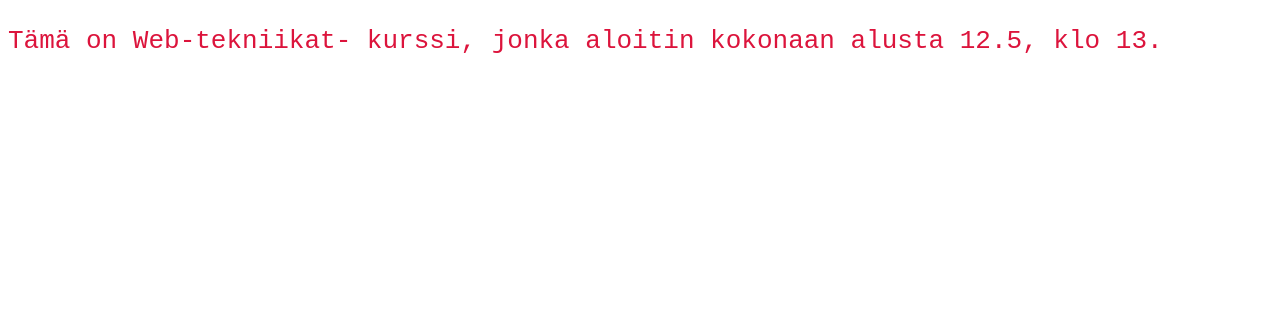
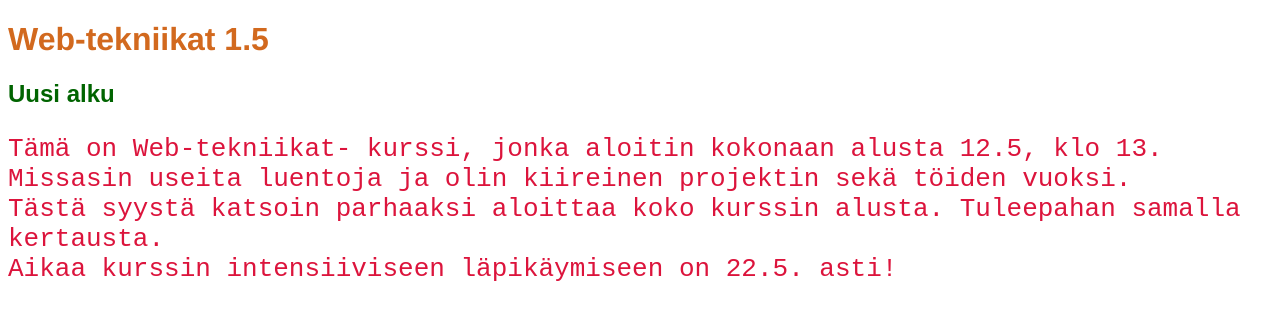
Before and after one commit to AnttiAitta/Web-tekniikat-1.5, a plain HTML site: page index.html in a window 1280 px wide. Drawn offline with Linux system fonts and the light colour scheme.

Commit message:
Updated CSS

```diff
--- a/index.html
+++ b/index.html
@@ -8,7 +8,16 @@
     <link rel="stylesheet" href="styles.css">
 </head>
 <body>
-    <p>Tämä on Web-tekniikat- kurssi, jonka aloitin kokonaan alusta 12.5, klo 13.</p>
+    <h1>Web-tekniikat 1.5</h1>
+    <h2>Uusi alku</h2>
+    <p>Tämä on Web-tekniikat- kurssi, jonka aloitin kokonaan alusta 12.5, klo 13.
+        <br>
+        Missasin useita luentoja ja olin kiireinen projektin sekä töiden vuoksi.
+        <br>
+        Tästä syystä katsoin parhaaksi aloittaa koko kurssin alusta. Tuleepahan samalla kertausta.
+        <br>
+        Aikaa kurssin intensiiviseen läpikäymiseen on 22.5. asti!
+    </p>
 <script src="script.js"></script>
 </body>
 </html>
--- a/styles.css
+++ b/styles.css
@@ -1,3 +1,13 @@
+h1 {
+    font-family:'Franklin Gothic Medium', 'Arial Narrow', Arial, sans-serif;
+    color:chocolate
+}
+
+h2 {
+    font-family:Arial, Helvetica, sans-serif;
+    color:darkgreen;
+}
+
 p {
     font-family: monospace;
     font-size: xx-large;
```
